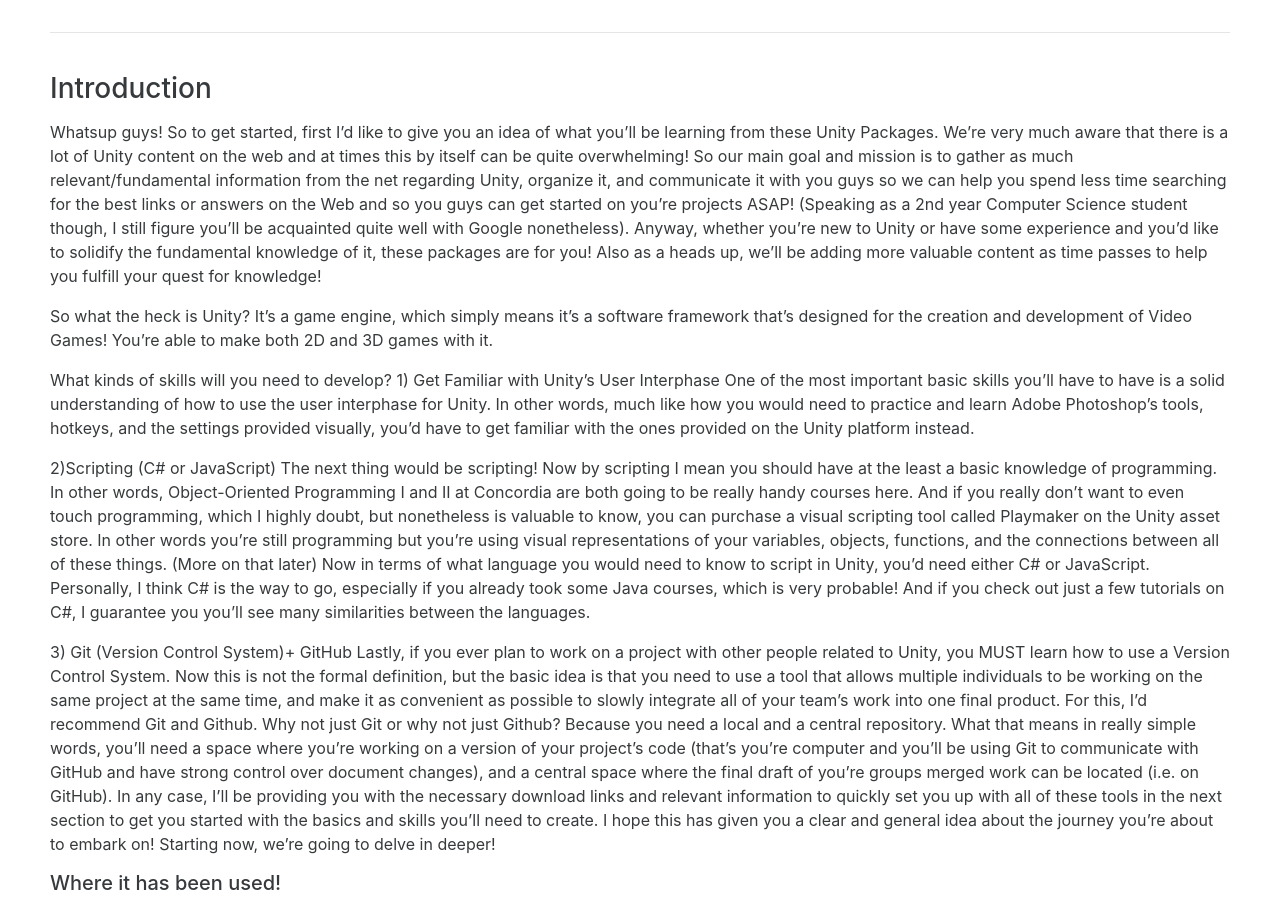
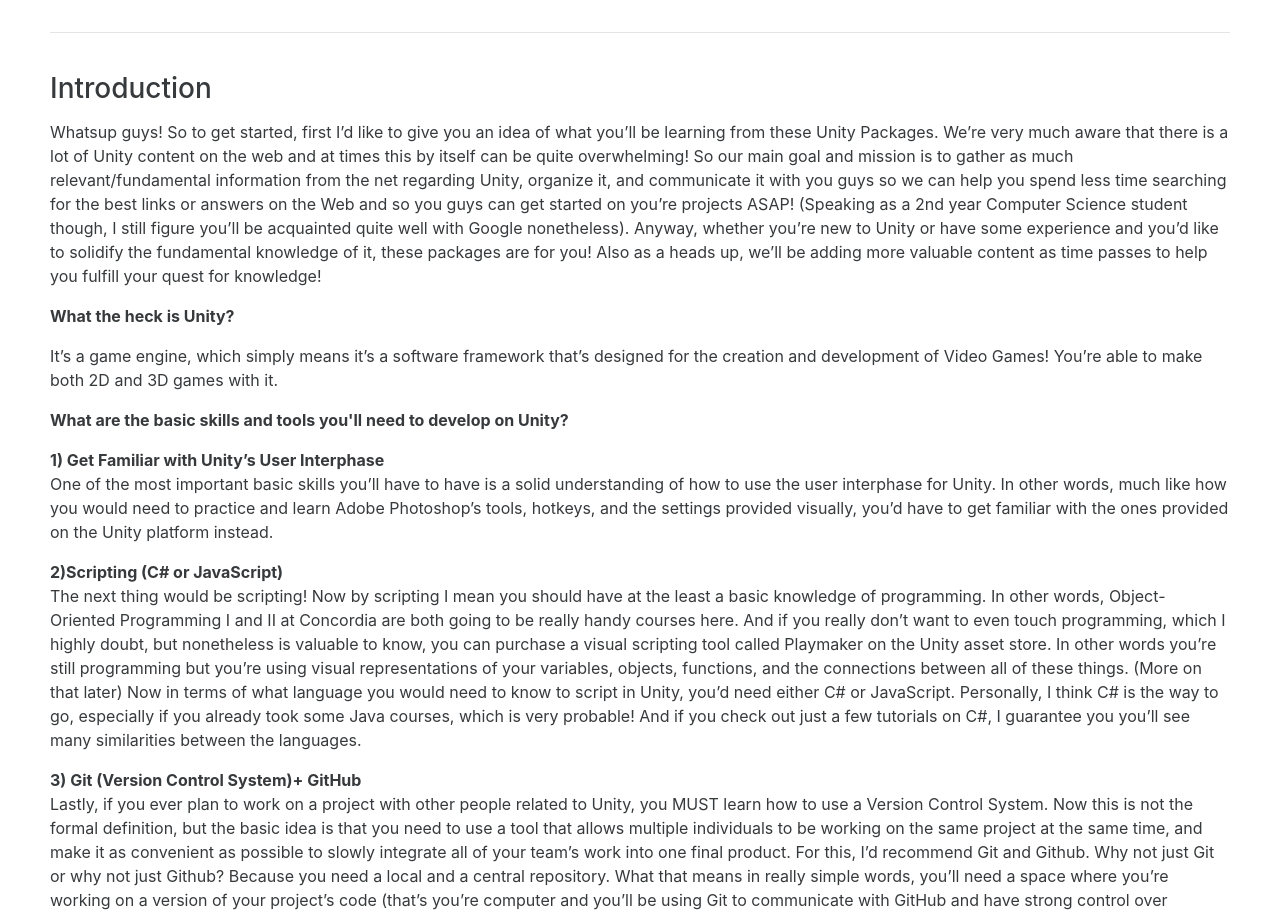
Before and after one commit to SCS-Concordia/Website, a Django app: page /learning-packages/unity in a window 1280 px wide. Shown: the part 708-1623 px from the top of the page. Run offline with Django 3.2, Linux system fonts and the light colour scheme; some libraries are stand-ins or nearby versions.

Commit message:
further visual adjustment, bolding and breaks within paragraphs

```diff
--- a/app/templates/app/packages/unity.html
+++ b/app/templates/app/packages/unity.html
@@ -66,20 +66,20 @@
           </p>
 
           <p>
-            So what the heck is Unity?
+            <p><strong>What the heck is Unity?</strong></p>
             It’s a game engine, which simply means it’s a software framework that’s designed for the creation and development of Video Games! You’re able to make both 2D and 3D games with it.
           </p>
           <p>
-            What kinds of skills will you need to develop?
-            1) Get Familiar with Unity’s User Interphase
+            <p><strong>What are the basic skills and tools you'll need to develop on Unity?</strong></p>
+            <strong>1) Get Familiar with Unity’s User Interphase</strong><br/>
             One of the most important basic skills you’ll have to have is a solid understanding of how to use the user interphase for Unity. In other words, much like how you would need to practice and learn Adobe Photoshop’s tools, hotkeys, and the settings provided visually, you’d have to get familiar with the ones provided on the Unity platform instead.
           </p>
           <p>
-            2)Scripting (C# or JavaScript)
+            <strong>2)Scripting (C# or JavaScript)</strong><br/>
             The next thing would be scripting! Now by scripting I mean you should have at the least a basic knowledge of programming. In other words, Object-Oriented Programming I and II at Concordia are both going to be really handy courses here. And if you really don’t want to even touch programming, which I highly doubt, but nonetheless is valuable to know, you can purchase a visual scripting tool called Playmaker on the Unity asset store. In other words you’re still programming but you’re using visual representations of your variables, objects, functions, and the connections between all of these things. (More on that later) Now in terms of what language you would need to know to script in Unity, you’d need either C# or JavaScript. Personally, I think C# is the way to go, especially if you already took some Java courses, which is very probable! And if you check out just a few tutorials on C#, I guarantee you you’ll see many similarities between the languages.
           </p>
           <p>
-            3) Git (Version Control System)+ GitHub
+            <strong> 3) Git (Version Control System)+ GitHub</strong><br/>
             Lastly, if you ever plan to work on a project with other people related to Unity, you MUST learn how to use a Version Control System. Now this is not the formal definition, but the basic idea is that you need to use a tool that allows multiple individuals to be working on the same project at the same time, and make it as convenient as possible to slowly integrate all of your team’s work into one final product. For this, I’d recommend Git and Github. Why not just Git or why not just Github? Because you need a local and a central repository. What that means in really simple words, you’ll need a space where you’re working on a version of your project’s code (that’s you’re computer and you’ll be using Git to communicate with GitHub and have strong control over document changes), and a central space where the final draft of you’re groups merged work can be located (i.e. on GitHub).  In any case, I’ll be providing you with the necessary download links and relevant information to quickly set you up with all of these tools in the next section to get you started with the basics and skills you’ll need to create. I hope this has given you a clear and general idea about the journey you’re about to embark on!  Starting now, we’re going to delve in deeper!
           </p>
         </p>
```
Also changed, not shown: 2 other files.
